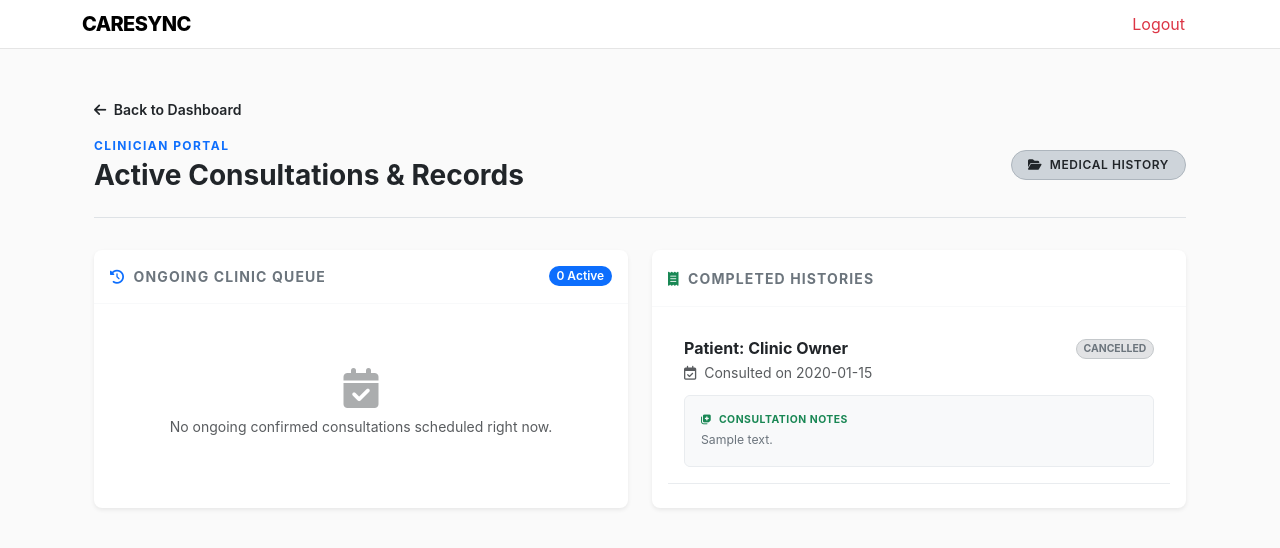
After one commit to jinoestillore-infotech/Clinic-Appointment-System, a Flask app: page /staff/records in a window 1280 px wide. The commit adds this page. Shown: the top 548 px of the page. Run offline with Flask 3, Linux system fonts and the light colour scheme; a user stored in the database is signed in; data comes from the database, SQL or seed files in the repository; tables that the repository leaves empty hold one stand-in row (values such as "Sample post").

Commit message:
Added records page for completing appointments

```diff
--- a/app/routes/staff.py
+++ b/app/routes/staff.py
@@ -78,6 +78,62 @@ def dashboard():
         connection.close()
 
     return render_template('staff/dashboard.html', appointments=appointments, stats=stats)
+
+
+@staff_bp.route('/records')
+@staff_required
+def records():
+    """
+    Renders the clinical records and session management vaults page.
+    Filters consultations into active (Confirmed) and history categories.
+    """
+    connection = current_app.get_db_connection()
+    active_consultations = []
+    past_consultations = []
+
+    try:
+        cursor = connection.cursor(dictionary=True)
+        auto_cancel_expired_appointments(cursor)
+
+        cursor.execute("SELECT id FROM doctors WHERE user_id = %s", (session['user_id'],))
+        doctor = cursor.fetchone()
+
+        if doctor:
+            doctor_id = doctor['id']
+
+            # Fetch active (Confirmed) appointments
+            cursor.execute("""
+                SELECT a.id, a.appointment_date, a.appointment_time, a.status, a.symptoms_brief,
+                       u.first_name AS pat_first, u.last_name AS pat_last, u.phone_number,
+                       b.amount_due, b.payment_status
+                FROM appointments a
+                JOIN users u ON a.patient_id = u.id
+                LEFT JOIN billing b ON a.id = b.appointment_id
+                WHERE a.doctor_id = %s AND a.status = 'Confirmed'
+                ORDER BY a.appointment_date ASC, a.appointment_time ASC
+            """, (doctor_id,))
+            active_consultations = cursor.fetchall()
+
+            # Fetch archived (Completed, Cancelled) records
+            cursor.execute("""
+                SELECT a.id, a.appointment_date, a.appointment_time, a.status, a.symptoms_brief, a.medical_notes,
+                       u.first_name AS pat_first, u.last_name AS pat_last, u.phone_number,
+                       b.amount_due, b.payment_status
+                FROM appointments a
+                JOIN users u ON a.patient_id = u.id
+                LEFT JOIN billing b ON a.id = b.appointment_id
+                WHERE a.doctor_id = %s AND a.status IN ('Completed', 'Cancelled')
+                ORDER BY a.appointment_date DESC, a.appointment_time DESC
+            """, (doctor_id,))
+            past_consultations = cursor.fetchall()
+
+        cursor.close()
+    except Exception as e:
+        flash(f'Failed to load record lists: {str(e)}', 'danger')
+    finally:
+        connection.close()
+
+    return render_template('staff/records.html', active=active_consultations, past=past_consultations)
 
 
 @staff_bp.route('/pending')
--- a/app/templates/staff/dashboard.html
+++ b/app/templates/staff/dashboard.html
@@ -144,8 +144,8 @@
 
                 <!-- Launchpad Box 2: Active Consultations/History Route -->
                 <div class="col-12 col-md-6">
-                    <!-- Note: Change this path pointer below if your active sessions reside on an alternative route -->
-                    <a href="#" class="text-decoration-none text-dark d-block h-100 card-hover">
+                    <!-- Note: Updated path pointer from # to url_for('staff.records') -->
+                    <a href="{{ url_for('staff.records') }}" class="text-decoration-none text-dark d-block h-100 card-hover">
                         <div class="card border-0 shadow-sm rounded-3 p-4 bg-white h-100 position-relative overflow-hidden">
                             <div class="d-flex align-items-center justify-content-between mb-3">
                                 <div class="bg-primary-subtle text-primary rounded-3 p-3">
--- /dev/null
+++ b/app/templates/staff/records.html
@@ -0,0 +1,187 @@
+{% extends "base.html" %}
+
+{% block title %}Records Vault - CareSync{% endblock %}
+
+{% block content %}
+<div class="container py-2">
+    <div class="row g-4">
+
+        <!-- Header Segment -->
+        <div class="col-12">
+            <div class="mb-3">
+                <a href="{{ url_for('staff.dashboard') }}" class="text-dark small text-decoration-none fw-semibold">
+                    <i class="fa-solid fa-arrow-left me-1"></i> Back to Dashboard
+                </a>
+            </div>
+            <div class="d-flex flex-column flex-md-row align-items-md-center justify-content-between border-bottom pb-4 mb-2 gap-3">
+                <div>
+                    <span class="text-uppercase text-primary fw-bold d-block mb-1" style="font-size: 0.75rem; letter-spacing: 0.12em;">Clinician Portal</span>
+                    <h2 class="h3 fw-bold text-dark mb-0">Active Consultations & Records</h2>
+                </div>
+                <div>
+                    <span class="badge bg-dark-subtle text-dark border border-dark-subtle rounded-pill px-3 py-2 fw-semibold text-uppercase" style="font-size: 0.75rem; letter-spacing: 0.05em;">
+                        <i class="fa-solid fa-folder-open me-1"></i> Medical History
+                    </span>
+                </div>
+            </div>
+        </div>
+
+        <!-- Left Column: Ongoing & Confirmed Sessions -->
+        <div class="col-12 col-lg-6">
+            <div class="card border-0 shadow-sm rounded-3 bg-white h-100 overflow-hidden">
+                <div class="card-header bg-transparent border-bottom border-light py-3 d-flex align-items-center justify-content-between">
+                    <span class="text-uppercase text-secondary fw-bold small" style="letter-spacing: 0.08em;">
+                        <i class="fa-solid fa-clock-rotate-left me-1 text-primary"></i> Ongoing Clinic Queue
+                    </span>
+                    <span class="badge bg-primary text-white rounded-pill px-2.5 py-1 fw-semibold small">{{ active|length }} Active</span>
+                </div>
+                <div class="card-body p-3">
+                    {% if not active %}
+                        <div class="text-center py-5">
+                            <i class="fa-solid fa-calendar-check text-muted mb-2 display-6 opacity-50"></i>
+                            <p class="text-muted small mb-0">No ongoing confirmed consultations scheduled right now.</p>
+                        </div>
+                    {% else %}
+                        {% for appt in active %}
+                            <div class="p-3 border rounded-3 mb-3 bg-light-subtle position-relative">
+                                <div class="d-flex justify-content-between align-items-start gap-2 mb-2">
+                                    <div>
+                                        <h5 class="fw-bold text-dark mb-1 fs-6">Patient: {{ appt.pat_first }} {{ appt.pat_last }}</h5>
+                                        <span class="text-muted small d-block mb-1">
+                                            <i class="fa-regular fa-clock me-1"></i> {{ appt.appointment_date }} @ {{ appt.appointment_time }}
+                                        </span>
+                                        <span class="text-secondary small d-block">
+                                            Contact: {{ appt.phone_number or 'Not provided' }}
+                                        </span>
+                                    </div>
+                                    <span class="badge bg-primary-subtle text-primary border border-primary-subtle rounded-pill px-2.5 py-1 small fw-bold text-uppercase" style="font-size: 0.65rem;">
+                                        {{ appt.status }}
+                                    </span>
+                                </div>
+                                {% if appt.symptoms_brief %}
+                                    <div class="my-3 text-dark bg-white p-3 rounded-2 border border-light-subtle small" style="font-size: 0.75rem; line-height: 1.4;">
+                                        <span class="text-uppercase text-muted d-block fw-bold mb-1" style="font-size: 0.65rem; letter-spacing: 0.05em;">Reason for Visit</span>
+                                        {{ appt.symptoms_brief }}
+                                    </div>
+                                {% endif %}
+                                <div class="d-flex align-items-center justify-content-between pt-2 border-top border-light-subtle">
+                                    <span class="text-muted small">Fee: <strong>₱{{ "%.2f"|format(appt.amount_due) }}</strong></span>
+                                    <button type="button"
+                                            class="btn btn-primary btn-sm rounded-2 btn-complete-trigger px-3"
+                                            data-action-url="{{ url_for('staff.complete', appointment_id=appt.id) }}"
+                                            data-patient-name="{{ appt.pat_first }} {{ appt.pat_last }}">
+                                        Checkout & Complete
+                                    </button>
+                                </div>
+                            </div>
+                        {% endfor %}
+                    {% endif %}
+                </div>
+            </div>
+        </div>
+
+        <!-- Right Column: Archived Logs & Medical Histories -->
+        <div class="col-12 col-lg-6">
+            <div class="card border-0 shadow-sm rounded-3 bg-white h-100 overflow-hidden">
+                <div class="card-header bg-transparent border-bottom border-light py-3">
+                    <span class="text-uppercase text-secondary fw-bold small" style="letter-spacing: 0.08em;">
+                        <i class="fa-solid fa-receipt me-1 text-success"></i> Completed Histories
+                    </span>
+                </div>
+                <div class="card-body p-3">
+                    {% if not past %}
+                        <div class="text-center py-5">
+                            <i class="fa-solid fa-box-archive text-muted mb-2 display-6 opacity-50"></i>
+                            <p class="text-muted small mb-0">No historical archived records found in your folder.</p>
+                        </div>
+                    {% else %}
+                        {% for appt in past %}
+                            <div class="p-3 border-bottom border-light-subtle mb-2 pb-3">
+                                <div class="d-flex justify-content-between align-items-start gap-2">
+                                    <div>
+                                        <h5 class="fw-bold text-dark mb-1 fs-6">Patient: {{ appt.pat_first }} {{ appt.pat_last }}</h5>
+                                        <span class="text-muted small d-block mb-1">
+                                            <i class="fa-regular fa-calendar-check me-1"></i> Consulted on {{ appt.appointment_date }}
+                                        </span>
+                                    </div>
+                                    <span class="badge rounded-pill px-2.5 py-1 small fw-bold text-uppercase border
+                                        {% if appt.status == 'Completed' %}bg-success-subtle text-success border-success-subtle{% else %}bg-secondary-subtle text-secondary border-secondary-subtle{% endif %}" style="font-size: 0.65rem;">
+                                        {{ appt.status }}
+                                    </span>
+                                </div>
+                                {% if appt.medical_notes %}
+                                    <div class="mt-2 p-3 bg-light rounded-2 border border-light-subtle small">
+                                        <span class="text-uppercase text-success d-block fw-bold mb-1" style="font-size: 0.65rem; letter-spacing: 0.05em;">
+                                            <i class="fa-solid fa-notes-medical me-1"></i> Consultation Notes
+                                        </span>
+                                        <p class="text-secondary small mb-0 lh-base">{{ appt.medical_notes }}</p>
+                                    </div>
+                                {% endif %}
+                            </div>
+                        {% endfor %}
+                    {% endif %}
+                </div>
+            </div>
+        </div>
+
+    </div>
+</div>
+
+<!-- Complete Checkout Consultation Modal -->
+<div class="modal fade" id="completeConsultationModal" tabindex="-1" aria-labelledby="completeConsultationLabel" aria-hidden="true">
+    <div class="modal-dialog modal-dialog-centered">
+        <div class="modal-content border-0 shadow-lg rounded-3">
+            <form id="modalCompleteForm" action="" method="POST" class="needs-validation m-0" novalidate>
+                <div class="modal-header border-bottom px-4 py-3">
+                    <h5 class="modal-title fw-bold text-dark fs-6 text-uppercase tracking-wider" id="completeConsultationLabel">
+                        <i class="fa-solid fa-file-invoice-dollar me-2 text-primary"></i>Consultation Summary
+                    </h5>
+                    <button type="button" class="btn-close" data-bs-dismiss="modal" aria-label="Close"></button>
+                </div>
+                <div class="modal-body p-4">
+                    <p class="text-muted mb-3 small">Please enter treatment remarks or prescription instructions below to finalize checkout for <strong id="modalPatientName" class="text-dark">...</strong></p>
+                    <div class="mb-1">
+                        <label for="medical_notes" class="form-label text-dark fw-semibold small mb-1">Treatment Notes / Prescription *</label>
+                        <textarea class="form-control border-secondary-subtle rounded-2 p-2.5 small" id="medical_notes" name="medical_notes" rows="4" placeholder="Enter findings, prescriptions, or post-appointment guidance details..." required></textarea>
+                        <div class="invalid-feedback">Please enter clinical notes before finalizing.</div>
+                    </div>
+                </div>
+                <div class="modal-footer bg-light px-4 py-3 d-flex justify-content-end gap-2">
+                    <button type="button" class="btn btn-light border rounded-2 fw-semibold px-3" data-bs-dismiss="modal">Cancel</button>
+                    <button type="submit" class="btn btn-success rounded-2 fw-semibold px-4">Finalize & Bill</button>
+                </div>
+            </form>
+        </div>
+    </div>
+</div>
+
+<!-- Trigger Event Handlers script -->
+<script>
+    document.addEventListener('DOMContentLoaded', function () {
+        const completeTriggers = document.querySelectorAll('.btn-complete-trigger');
+        const modalForm = document.getElementById('modalCompleteForm');
+        const modalPatientText = document.getElementById('modalPatientName');
+
+        completeTriggers.forEach(function (button) {
+            button.addEventListener('click', function () {
+                const targetActionUrl = this.getAttribute('data-action-url');
+                const patientName = this.getAttribute('data-patient-name');
+
+                modalForm.setAttribute('action', targetActionUrl);
+                modalPatientText.innerText = patientName;
+
+                if (typeof bootstrap !== 'undefined') {
+                    const modalEl = document.getElementById('completeConsultationModal');
+                    let completionModal = bootstrap.Modal.getInstance(modalEl);
+                    if (!completionModal) {
+                        completionModal = new bootstrap.Modal(modalEl);
+                    }
+                    completionModal.show();
+                } else {
+                    console.error('Bootstrap JS bundle is not loaded yet.');
+                }
+            });
+        });
+    });
+</script>
+{% endblock %}
```
